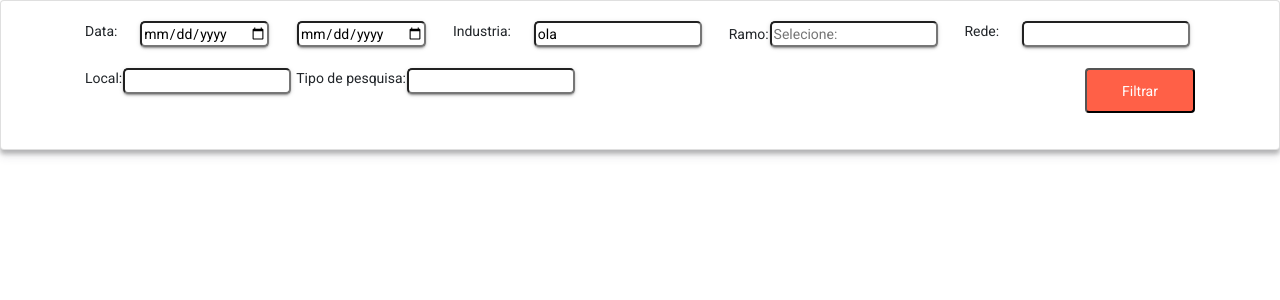
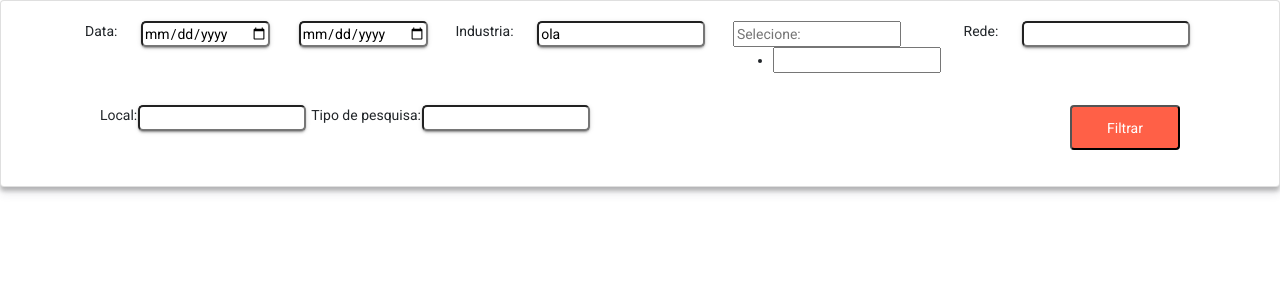
Before and after one commit to danieljt84/painel-4p, an Angular app: page / in a window 1280 px wide. Shown: the top 300 px of the page. Built offline with nearby package versions, Linux system fonts and the light colour scheme.

Commit message:
Criação do componente de campos s

```diff
--- a/src/app/app.module.ts
+++ b/src/app/app.module.ts
@@ -21,6 +21,8 @@ import { MatInputModule } from '@angular/material/input';
 import { FormFilterDataComponent } from './layout-data/form-filter-data/form-filter-data.component';
 import { FilterPipePipe } from './pipe/filter-pipe.pipe';
 import { FormsModule } from '@angular/forms';
+import { FilterRamoComponent } from './layout-data/form-filter-data/filter-ramo/filter-ramo.component';
+import { FieldFilterComponent } from './layout-data/form-filter-data/field-filter/field-filter.component';
 @NgModule({
   declarations: [
     AppComponent,
@@ -34,7 +36,9 @@ import { FormsModule } from '@angular/forms';
     DataTableComponent,
     GalleryComponent,
     FormFilterDataComponent,
-    FilterPipePipe
+    FilterPipePipe,
+    FilterRamoComponent,
+    FieldFilterComponent
   ],
   imports: [
     BrowserModule,
--- /dev/null
+++ b/src/app/layout-data/form-filter-data/field-filter/field-filter.component.html
@@ -0,0 +1,16 @@
+<div class="input-group-r">
+  <label [for]="id_input">{{label}}</label>
+  <input type="text" (click)="toggleList()" class="input-gallery" readonly placeholder="Selecione:"
+    [id]="id_input"/>
+  <ul id="ul" class="ul">
+    <li>
+      <div>
+        <input [(ngModel)]="search" (keyup)="filterLi($event)" type="text">
+      </div>
+    </li>
+    <ng-container *ngFor="let value of values | filterPipe: search">
+      <li *ngIf="isSelected(value)" class="li selected" (click)="getValueLi($event)">{{value}}</li>
+      <li *ngIf="!isSelected(value)" class="li" (click)="getValueLi($event)">{{value}}</li>
+    </ng-container>
+  </ul>
+</div>
--- /dev/null
+++ b/src/app/layout-data/form-filter-data/field-filter/field-filter.component.ts
@@ -0,0 +1,20 @@
+import { Component, OnInit, Input } from '@angular/core';
+
+@Component({
+  selector: 'app-field-filter',
+  templateUrl: './field-filter.component.html',
+  styleUrls: ['./field-filter.component.css']
+})
+export class FieldFilterComponent implements OnInit {
+
+  @Input() values:string[]=[];
+  @Input() id_input:string;
+  @Input() label:string;
+
+
+  constructor() { }
+
+  ngOnInit(): void {
+  }
+
+}
--- /dev/null
+++ b/src/app/layout-data/form-filter-data/filter-ramo/filter-ramo.component.css
@@ -0,0 +1,18 @@
+.input-group-r ul{
+  overflow:hidden;
+  overflow-y:scroll;
+  position: absolute;
+  top: 100%;
+  visibility: hidden;
+  list-style: none;
+  z-index: 1;
+  height:100px;
+  width:auto;
+
+}
+.input-group-r ul li:hover{
+  color: grey;
+}
+.selected{
+  background-color: rgb(202, 201, 201);
+}
--- /dev/null
+++ b/src/app/layout-data/form-filter-data/filter-ramo/filter-ramo.component.html
@@ -0,0 +1,17 @@
+<div class="input-group-r">
+  <label for="ramo">Ramo: </label>
+  <input #ramo type="text" (click)="toggleList()" class="input-gallery" readonly placeholder="Selecione:"
+    id="ramo"/>
+  <ul id="ul" class="ul">
+    <li>
+      <div>
+        <input [(ngModel)]="search" id="filterRamo" (keyup)="filterLi($event)" type="text">
+      </div>
+    </li>
+    <ng-container *ngFor="let c of characters | filterPipe: search">
+      <li *ngIf="isSelected(c)" class="li selected" (click)="getValueLi($event)">{{c}}</li>
+      <li *ngIf="!isSelected(c)" class="li" (click)="getValueLi($event)">{{c}}</li>
+
+    </ng-container>
+  </ul>
+</div>
--- /dev/null
+++ b/src/app/layout-data/form-filter-data/filter-ramo/filter-ramo.component.ts
@@ -0,0 +1,73 @@
+import { Component, OnInit } from '@angular/core';
+declare var $: any;
+
+@Component({
+  selector: 'app-filter-ramo',
+  templateUrl: './filter-ramo.component.html',
+  styleUrls: ['./filter-ramo.component.css']
+})
+export class FilterRamoComponent implements OnInit {
+  search: any = '';
+  liSelected: string[] = [];
+  characters = [
+    'Ant-Man',
+    'Aquaman',
+    'Asterix',
+    'The Atom',
+    'The Avengers',
+    'Batgirl',
+    'Batman',
+    'Batwoman',
+  ];
+  constructor() {}
+
+  ngOnInit(): void {
+    $('#industria').val('ola');
+  }
+
+  toggleList() {
+    if ($('#ul').css('visibility') == 'hidden') {
+      $('#ul').css('visibility', 'visible');
+    } else {
+      $('#ul').css('visibility', 'hidden');
+    }
+  }
+
+  getValueLi(event: any) {
+    if (!event.target.classList.contains('selected')) {
+      event.target.classList.add('selected');
+      this.liSelected.push(event.target.innerText);
+      $('#ramo').val(this.addString($('#ramo').val(), event.target.innerText));
+    } else {
+      event.target.classList.remove('selected');
+      for( var i = 0; i < this.liSelected.length; i++){
+        if ( this.liSelected[i] === event.target.innerText ) {
+            this.liSelected.splice(i, 1);
+        }
+    }
+      $('#ramo').val(
+        this.removeString($('#ramo').val(), event.target.innerText)
+      );
+    }
+  }
+
+  filterLi(event: any) {}
+
+  removeString(completeString: any, stringToRemove: string) {
+    completeString = completeString.replaceAll(' ' + stringToRemove, '');
+    return completeString;
+  }
+
+  addString(completeString: string, stringToAdd: string): string {
+    completeString = completeString + ' ' + stringToAdd;
+    return completeString;
+  }
+
+  isSelected(value: string): boolean {
+    if (this.liSelected.includes(value)) {
+      return true;
+    } else {
+      return false;
+    }
+  }
+}
--- a/src/app/layout-data/form-filter-data/form-filter-data.component.html
+++ b/src/app/layout-data/form-filter-data/form-filter-data.component.html
@@ -9,27 +9,16 @@
               <input type="date" class="input-gallery" id="dataInicial" />
               <input type="date" class="input-gallery" id="dataFinal" />
               <label for="industria">Industria: </label>
-              <input type="text" class="input-gallery" value="Pramesa" readonly id="industria" />
-              <div class="input-group-r">
-                <label for="ramo">Ramo: </label>
-                <input #ramo type="text" (click)="toggleList()" class="input-gallery" readonly placeholder="Selecione:"
-                  id="ramo"/>
-                <ul id="ul" class="ul">
-                  <li>
-                    <div>
-                      <input [(ngModel)]="search" id="filterRamo" (keyup)="filterLi($event)" type="text">
-                    </div>
-                  </li>
-                  <ng-container *ngFor="let c of characters | filterPipe: search">
-                    <li *ngIf="isSelected(c)" class="li selected" (click)="getValueLi($event)">{{c}}</li>
-                    <li *ngIf="!isSelected(c)" class="li" (click)="getValueLi($event)">{{c}}</li>
-
-                  </ng-container>
-                </ul>
-              </div>
+              <input
+                type="text"
+                class="input-gallery"
+                value="Pramesa"
+                readonly
+                id="industria"
+              />
+              <app-field-filter></app-field-filter>
               <label for="rede">Rede: </label>
               <input type="text" class="input-gallery" id="rede" />
-            </div>
             </div>
             <div class="col-lg-12 col-md-3">
               <div class="input-group-gallery">
@@ -42,6 +31,7 @@
             </div>
           </div>
         </div>
+      </div>
     </app-card>
   </div>
 </div>
```
Also changed, not shown: src/app/layout-data/form-filter-data/field-filter/field-filter.component.css (added), src/app/shared/card/card.component.html (line endings or trailing spaces). Lines whose indentation alone changed are shown as unchanged.
